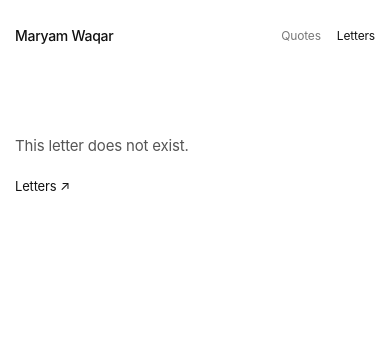
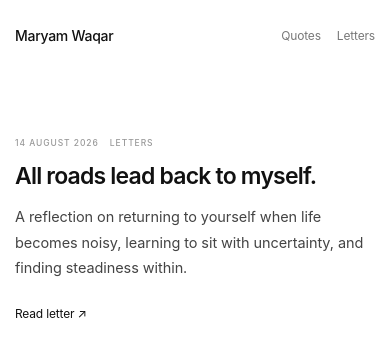
Before and after one commit to maryamwaqar1305/mrymwaq, a React (Vite) app: page /blog/letters in a window 390 px wide. Shown: the top 356 px of the page. Built offline with nearby package versions, Linux system fonts and the light colour scheme.

Commit message:
Add letters blog page

```diff
--- a/src/App.jsx
+++ b/src/App.jsx
@@ -2,7 +2,6 @@ import { useState } from "react";
 import { Routes, Route, useLocation } from "react-router-dom";
 
 import useLenis from "./hooks/useLenis";
-import Loader from "./components/Loader";
 import Cursor from "./components/Cursor";
 import ScrollToTop from "./components/ScrollToTop";
 import Nav from "./components/Nav";
@@ -16,16 +15,15 @@ import GalleryPage from "./pages/GalleryPage";
 import Blog from "./pages/Blog";
 import BlogPost from "./pages/BlogPost";
 import Quotes from "./pages/Quotes";
+import Letters from "./pages/Letters";
 
 export default function App() {
-  const [ready, setReady] = useState(false);
+  const [ready] = useState(true);
   const location = useLocation();
 
   useLenis();
 
   /*
-   * IMPORTANT:
-   *
    * /blog
    *     = part of the normal portfolio
    *
@@ -48,7 +46,6 @@ export default function App() {
       {/* NORMAL PORTFOLIO NAVBAR */}
       {!isStandaloneBlog && (
         <>
-          <Loader onDone={() => setReady(true)} />
           <Cursor />
           <Nav />
         </>
@@ -78,15 +75,18 @@ export default function App() {
         <Route path="/gallery" element={<GalleryPage />} />
 
 
+
+
         {/* =========================
             BLOG
         ========================= */}
 
-        {/* This remains PART OF THE PORTFOLIO */}
+        {/* Blog index — part of portfolio */}
         <Route path="/blog" element={<Blog />} />
 
-        {/* Standalone blog */}
         <Route path="/blog/quotes" element={<Quotes />} />
+
+        <Route path="/blog/letters" element={<Letters />} />
 
         <Route path="/blog/:slug" element={<BlogPost />} />
 
@@ -102,8 +102,7 @@ export default function App() {
 
       </Routes>
 
-      {/* Portfolio footer only.
-          Standalone blog has its own layout. */}
+      {/* Portfolio footer only */}
       {!isStandaloneBlog && <Footer />}
     </>
   );
--- a/src/components/BlogNav.jsx
+++ b/src/components/BlogNav.jsx
@@ -1,43 +1,21 @@
-import { Link, useLocation } from "react-router-dom";
+import { Link } from "react-router-dom";
 import "./BlogNav.css";
 
 export default function BlogNav() {
-  const location = useLocation();
-
-  const onQuotesPage = location.pathname === "/blog/quotes";
-
   return (
     <header className="blog-site-nav">
-
       <div className="blog-site-nav__inner">
 
-        <Link
-          to="/blog"
-          className="blog-site-nav__logo"
-        >
+        <Link to="/blog/quotes" className="blog-site-nav__logo">
           Maryam Waqar
         </Link>
 
         <nav className="blog-site-nav__links">
-
-          <Link
-            to="/blog/quotes"
-            className={onQuotesPage ? "active" : ""}
-          >
-            Quotes
-          </Link>
-
-          <Link
-            to="/blog"
-            className={!onQuotesPage ? "active" : ""}
-          >
-            Letters
-          </Link>
-
+          <Link to="/blog/quotes">Quotes</Link>
+          <Link to="/blog/letters">Letters</Link>
         </nav>
 
       </div>
-
     </header>
   );
 }
--- a/src/components/Loader.jsx
+++ b/src/components/Loader.jsx
@@ -1,49 +1,3 @@
-import { useEffect, useState } from "react";
-import "./Loader.css";
-
-// Persist across route changes AND component remounts within the session.
-const KEY = "mw_loaded";
-const alreadyLoaded = () => {
-  try { return sessionStorage.getItem(KEY) === "1"; } catch { return false; }
-};
-const markLoaded = () => {
-  try { sessionStorage.setItem(KEY, "1"); } catch {}
-};
-
-export default function Loader({ onDone }) {
-  const [done] = useState(alreadyLoaded());
-  const [gone, setGone] = useState(alreadyLoaded());
-
-  useEffect(() => {
-    if (alreadyLoaded()) {
-      onDone && onDone();
-      return;
-    }
-    const reduce = window.matchMedia("(prefers-reduced-motion: reduce)").matches;
-    const total = reduce ? 200 : 900;
-    const t1 = setTimeout(() => setGone(true), total);
-    const t2 = setTimeout(() => {
-      markLoaded();
-      onDone && onDone();
-    }, total + 550);
-    return () => {
-      clearTimeout(t1);
-      clearTimeout(t2);
-    };
-    // eslint-disable-next-line react-hooks/exhaustive-deps
-  }, []);
-
-  // Once loaded this session, never render the loader again.
-  if (done) return null;
-
-  return (
-    <div className={`loader ${gone ? "loader--out" : ""}`} aria-hidden="true">
-      <div className="loader__inner">
-        <span className="loader__tag">there you go :3</span>
-        <span className="loader__bar">
-          <span className="loader__fill" />
-        </span>
-      </div>
-    </div>
-  );
+export default function Loader() {
+  return null;
 }
--- /dev/null
+++ b/src/pages/Letters.css
@@ -0,0 +1,211 @@
+/* =========================================
+   LETTERS PAGE
+========================================= */
+
+.letters-page {
+  width: 100%;
+  min-height: calc(100vh - 90px);
+
+  background: #ffffff;
+  color: #111111;
+
+  font-family: var(--font-sans);
+}
+
+
+/* =========================================
+   CENTRAL CONTAINER
+========================================= */
+
+.letters-container {
+  width: min(760px, calc(100% - 48px));
+
+  margin: 0 auto;
+
+  padding-top: 105px;
+  padding-bottom: 100px;
+}
+
+
+/* =========================================
+   LETTER LIST
+========================================= */
+
+.letters-list {
+  width: 100%;
+}
+
+
+/* =========================================
+   LETTER ITEM
+========================================= */
+
+.letter-item {
+  width: 100%;
+
+  padding: 0 0 42px;
+
+  border-bottom: 1px solid #eeeeee;
+}
+
+.letter-item + .letter-item {
+  padding-top: 42px;
+}
+
+
+/* =========================================
+   META
+========================================= */
+
+.letter-meta {
+  display: flex;
+  align-items: center;
+
+  gap: 16px;
+
+  margin-bottom: 14px;
+
+  color: #999999;
+
+  font-size: 9px;
+  font-weight: 500;
+
+  letter-spacing: 0.11em;
+
+  text-transform: uppercase;
+}
+
+
+/* =========================================
+   TITLE
+========================================= */
+
+.letter-title {
+  margin: 0 0 14px;
+
+  color: #111111;
+
+  font-family: var(--font-sans);
+
+  font-size: 30px;
+  font-weight: 600;
+
+  line-height: 1.2;
+
+  letter-spacing: -0.035em;
+}
+
+
+/* =========================================
+   EXCERPT
+========================================= */
+
+.letter-excerpt {
+  max-width: 680px;
+
+  margin: 0 0 20px;
+
+  color: #444444;
+
+  font-family: var(--font-sans);
+
+  font-size: 16px;
+  font-weight: 400;
+
+  line-height: 1.75;
+
+  letter-spacing: -0.005em;
+}
+
+
+/* =========================================
+   READ LETTER
+========================================= */
+
+.letter-link {
+  display: inline-block;
+
+  color: #111111;
+
+  font-size: 13px;
+  font-weight: 400;
+
+  text-decoration: none;
+
+  transition: opacity 0.2s ease;
+}
+
+.letter-link:hover {
+  opacity: 0.5;
+}
+
+
+/* =========================================
+   MOBILE
+========================================= */
+
+@media (max-width: 700px) {
+
+  .letters-page {
+    min-height: calc(100vh - 72px);
+  }
+
+  .letters-container {
+    width: calc(100% - 36px);
+
+    padding-top: 65px;
+    padding-bottom: 75px;
+  }
+
+  .letter-item {
+    padding-bottom: 35px;
+  }
+
+  .letter-item + .letter-item {
+    padding-top: 35px;
+  }
+
+  .letter-meta {
+    gap: 11px;
+
+    margin-bottom: 12px;
+
+    font-size: 8.5px;
+  }
+
+  .letter-title {
+    font-size: 25px;
+
+    line-height: 1.2;
+  }
+
+  .letter-excerpt {
+    font-size: 15px;
+
+    line-height: 1.75;
+  }
+
+  .letter-link {
+    font-size: 12px;
+  }
+}
+
+
+/* =========================================
+   SMALL PHONES
+========================================= */
+
+@media (max-width: 420px) {
+
+  .letters-container {
+    width: calc(100% - 30px);
+  }
+
+  .letter-title {
+    font-size: 23px;
+  }
+
+  .letter-excerpt {
+    font-size: 14.5px;
+  }
+}
--- /dev/null
+++ b/src/pages/Letters.jsx
@@ -0,0 +1,43 @@
+import { Link } from "react-router-dom";
+import "./Letters.css";
+
+const letters = [
+  {
+    date: "14 AUGUST 2026",
+    category: "LETTERS",
+    slug: "all-roads-lead-back-to-myself",
+    title: "All roads lead back to myself.",
+    excerpt:
+      "A reflection on returning to yourself when life becomes noisy, learning to sit with uncertainty, and finding steadiness within.",
+  },
+];
+
+export default function Letters() {
+  return (
+    <main className="letters-page">
+      <section className="letters-container">
+        <div className="letters-list">
+          {letters.map((letter) => (
+            <article className="letter-item" key={letter.slug}>
+              <div className="letter-meta">
+                <span>{letter.date}</span>
+                <span>{letter.category}</span>
+              </div>
+
+              <h1 className="letter-title">{letter.title}</h1>
+
+              <p className="letter-excerpt">{letter.excerpt}</p>
+
+              <Link
+                to={`/blog/${letter.slug}`}
+                className="letter-link"
+              >
+                Read letter ↗
+              </Link>
+            </article>
+          ))}
+        </div>
+      </section>
+    </main>
+  );
+}
```
